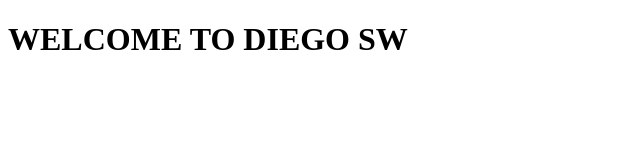
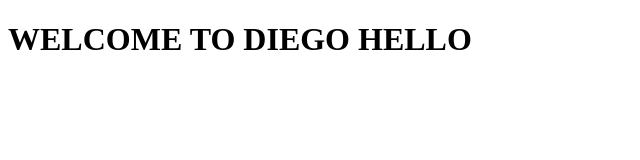
Before and after one commit to hidiego/webPage, an Angular app: page / in a window 1280 px wide. Shown: the top 160 px of the page, without its empty margins (0-640 px from the left). Built offline with nearby package versions, Linux system fonts and the light colour scheme.

Commit message:
- Changes Deploy

```diff
--- a/src/app/app.component.html
+++ b/src/app/app.component.html
@@ -1,2 +1,2 @@
-<h1>WELCOME TO DIEGO SW</h1>
+<h1>WELCOME TO DIEGO HELLO</h1>
 <router-outlet></router-outlet>
```
